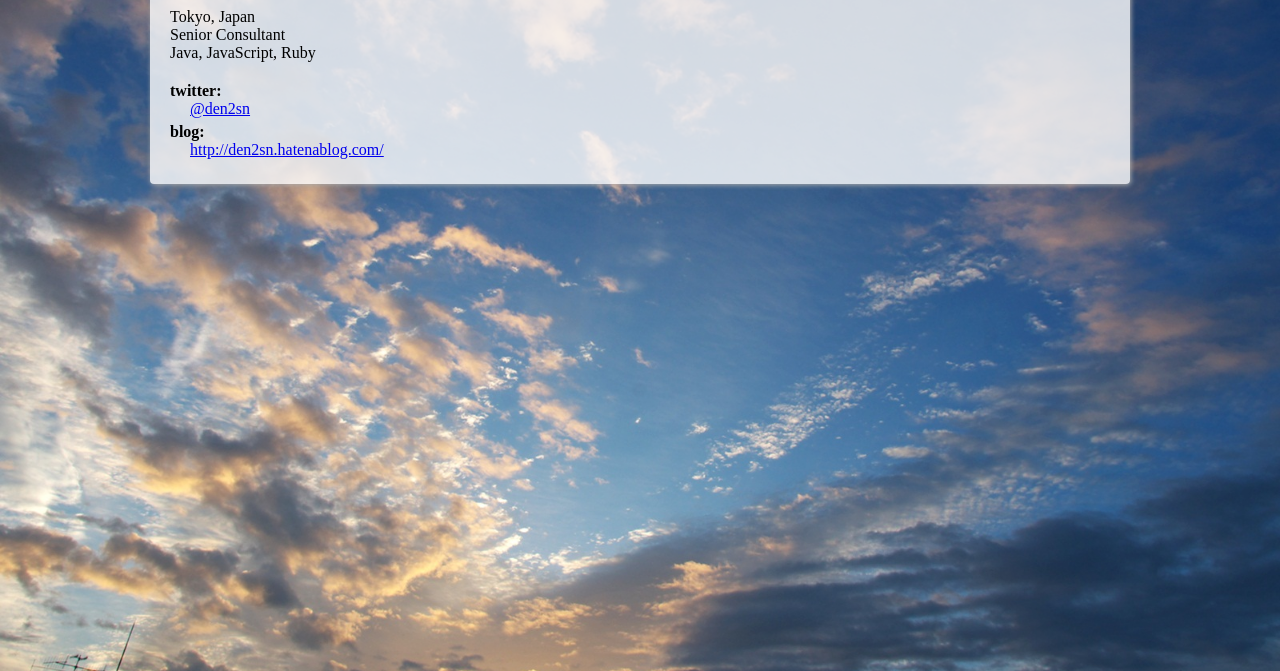
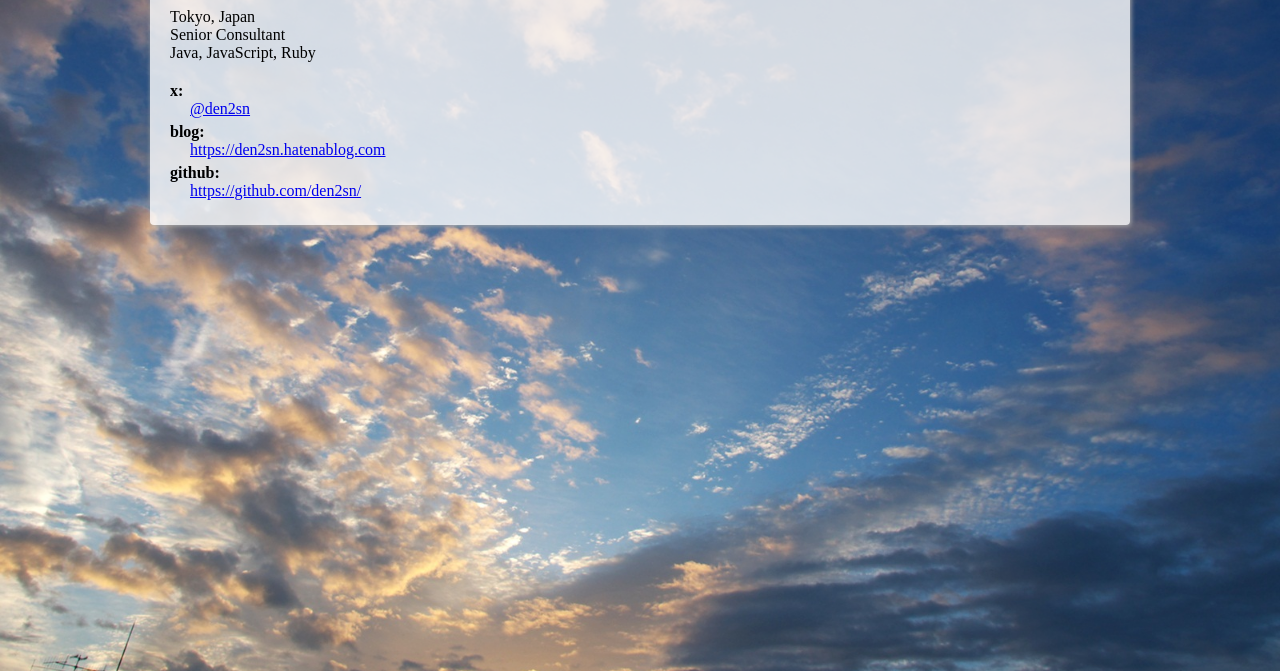
Before and after one commit to den2sn/den2sn.github.io, a plain HTML site: page index.html in a window 1280 px wide. Shown: the part 129-800 px from the top of the page. Drawn offline with Linux system fonts and the light colour scheme.

Commit message:
change url

```diff
--- a/index.html
+++ b/index.html
@@ -17,10 +17,12 @@
   </div>
   <div class="detail">
     <dl>
-      <dt>twitter:</dt>
+      <dt>x:</dt>
       <dd><a href="https://x.com/den2sn">@den2sn</a></dd>
       <dt>blog:</dt>
-      <dd><a href="http://den2sn.hatenablog.com/">http://den2sn.hatenablog.com/</a></dd>
+      <dd><a href="https://den2sn.hatenablog.com">https://den2sn.hatenablog.com</a></dd>
+      <dt>github:</dt>
+      <dd><a href="https://github.com/den2sn/">https://github.com/den2sn/</a></dd>
     </dl>
   </div>
 </div>
```
